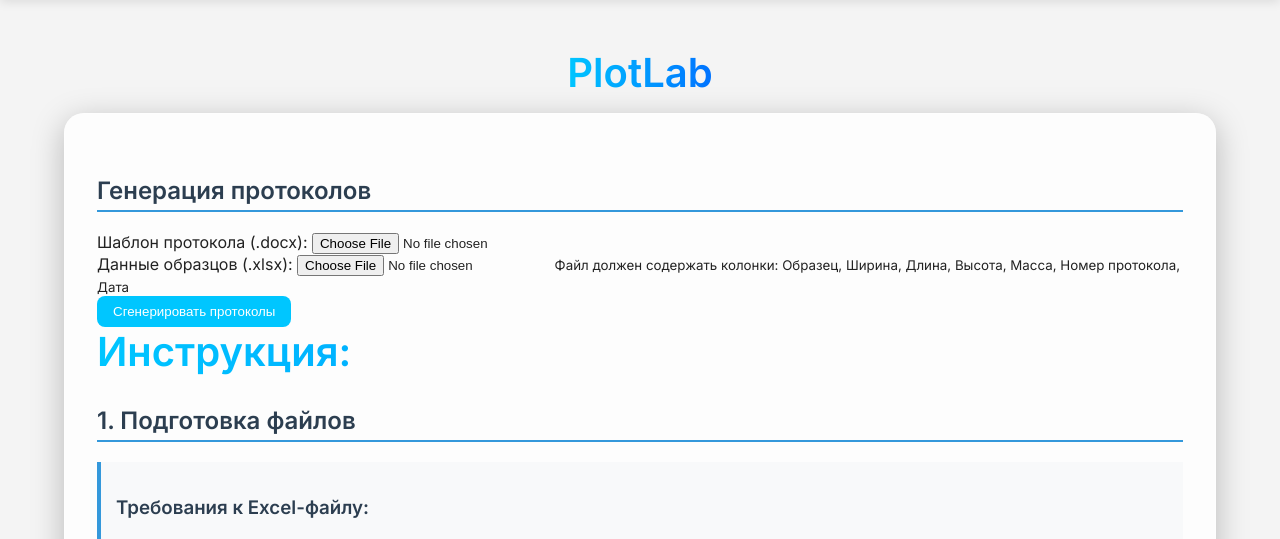
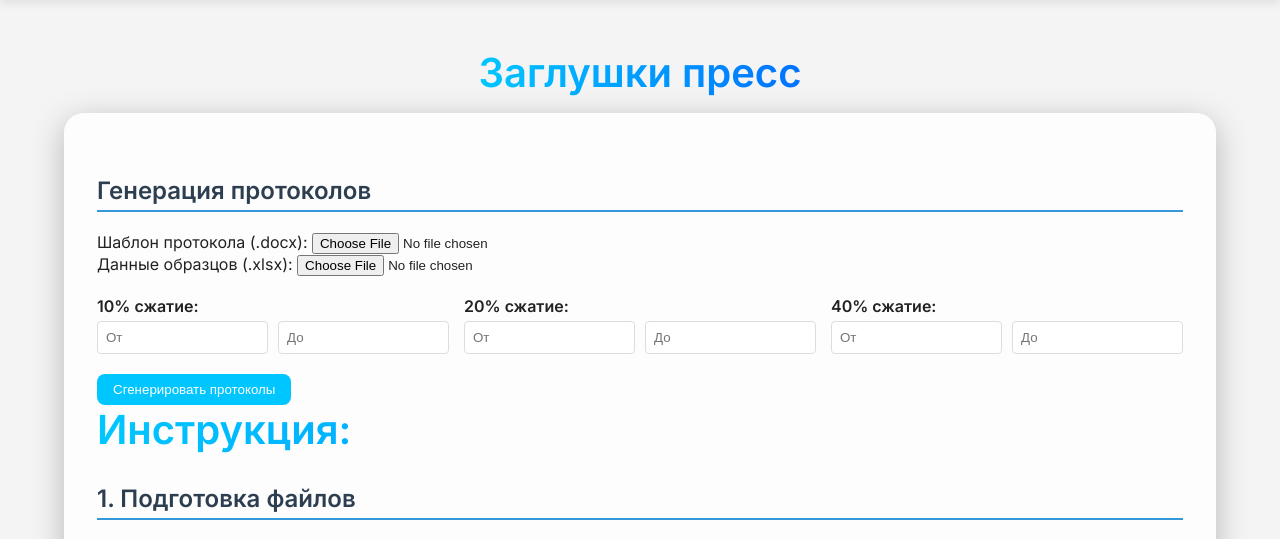
Before and after one commit to Fad5/PlotLab_Site, a Django app: template protocol/templates/protocol/3.html in a window 1280 px wide. Shown: the part 53-592 px from the top of the page. Run offline with Django 5.2, Linux system fonts and the light colour scheme; the template is opened without the code that fills it, so the values that code supplies are empty; some libraries are stand-ins or nearby versions.

Commit message:
Добавлены поля для 10%, 20%, 40%. Можно создавать протоклы без загрузки своего протокола

```diff
--- a/protocol/templates/protocol/3.html
+++ b/protocol/templates/protocol/3.html
@@ -1,5 +1,6 @@
 {% extends "analysis/base.html" %}
 
+{% block page_title %}Заглушки пресс{% endblock %}
 
 {% block style %}
     <style>
@@ -56,8 +57,32 @@
             border-left: 4px solid #ffd600;
             margin: 20px 0;
         }
+        .percentage-controls {
+            display: flex;
+            gap: 15px;
+            margin: 20px 0;
+            flex-wrap: wrap;
+        }
+        .percentage-group {
+            flex: 1;
+            min-width: 200px;
+        }
+        .percentage-group label {
+            display: block;
+            margin-bottom: 5px;
+            font-weight: bold;
+        }
+        .range-inputs {
+            display: flex;
+            gap: 10px;
+        }
+        .range-inputs input {
+            width: 100%;
+            padding: 8px;
+            border: 1px solid #ddd;
+            border-radius: 4px;
+        }
         </style>
-
 {% endblock %}
 
 {% block content %}
@@ -68,15 +93,39 @@
 
         <div class="form-group">
             <label for="docFile">Шаблон протокола (.docx):</label>
-            <input class="form-control-file" type="file" name="docFile" id="docFile" accept=".docx" required>
+            <input class="form-control-file" type="file" name="docFile" id="docFile" accept=".docx">
         </div>
 
         <div class="form-group mt-3">
             <label for="excelFile">Данные образцов (.xlsx):</label>
             <input class="form-control-file" type="file" name="excelFile" id="excelFile" accept=".xlsx,.xls" required>
-            <small class="form-text text-muted">
-                Файл должен содержать колонки: Образец, Ширина, Длина, Высота, Масса, Номер протокола, Дата
-            </small>
+        </div>
+
+        <!-- Добавленные поля для процентных значений -->
+        <div class="percentage-controls">
+            <div class="percentage-group">
+                <label>10% сжатие:</label>
+                <div class="range-inputs">
+                    <input type="number" name="percent_10_min" placeholder="От" step="0.01" required>
+                    <input type="number" name="percent_10_max" placeholder="До" step="0.01" required>
+                </div>
+            </div>
+
+            <div class="percentage-group">
+                <label>20% сжатие:</label>
+                <div class="range-inputs">
+                    <input type="number" name="percent_20_min" placeholder="От" step="0.01" required>
+                    <input type="number" name="percent_20_max" placeholder="До" step="0.01" required>
+                </div>
+            </div>
+
+            <div class="percentage-group">
+                <label>40% сжатие:</label>
+                <div class="range-inputs">
+                    <input type="number" name="percent_40_min" placeholder="От" step="0.01" required>
+                    <input type="number" name="percent_40_max" placeholder="До" step="0.01" required>
+                </div>
+            </div>
         </div>
 
         <button type="submit" class="btn btn-primary mt-3">Сгенерировать протоколы</button>
```
Also changed, not shown: protocol/utils/help_fun.py (added, +78 -0 lines), protocol/views.py (+97 -31 lines), 1 other file.
